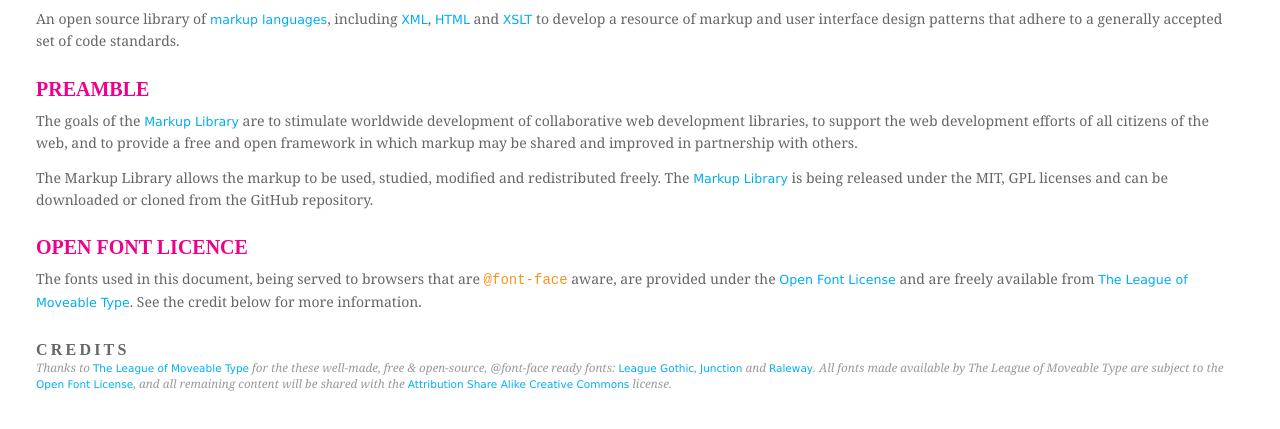
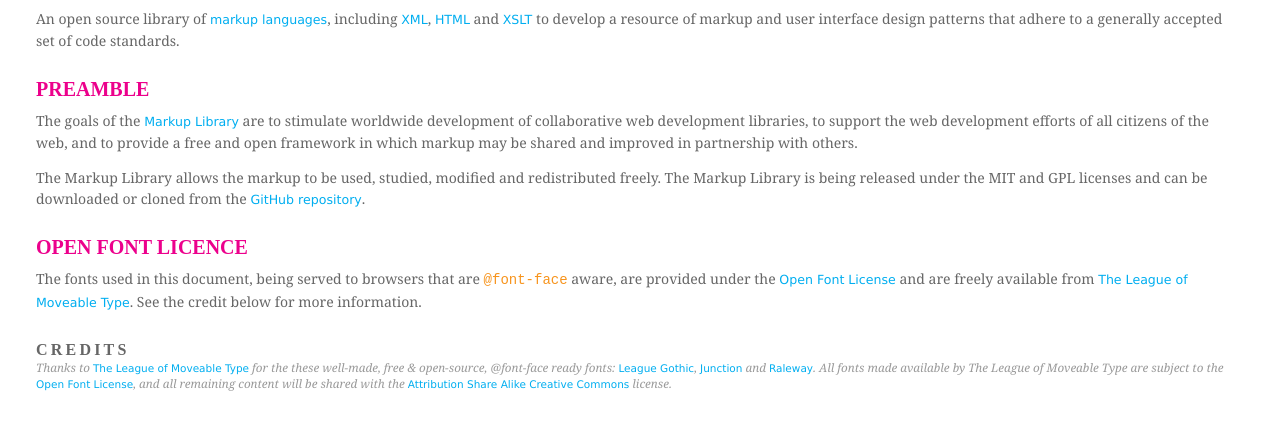
Before and after one commit to bauhouse/markuplibrary, a plain HTML site: page index.html in a window 1280 px wide. Shown: the part 221-650 px from the top of the page. Drawn offline with Linux system fonts and the light colour scheme; a web font is replaced by a local one.

Commit message:
Add MIT licence and modify the reference to the GitHub repository

```diff
--- a/index.html
+++ b/index.html
@@ -23,8 +23,8 @@
 		with others.</p>
 
 		<p>The Markup Library allows the markup to be used, studied, modified and redistributed freely.
-		The <a href="http://github.com/bauhouse/markuplibrary/">Markup Library</a> is being released
-		under the MIT, GPL licenses and can be downloaded or cloned from the GitHub repository.</p>
+		The Markup Library is being released under the MIT and GPL licenses and can be downloaded or
+		cloned from the <a href="http://github.com/bauhouse/markuplibrary/">GitHub repository</a>.</p>
 
 		<h4>Open Font Licence</h4>
 		<p>The fonts used in this document, being served to browsers that are <code>@font-face</code> aware,
```
Also changed, not shown: 1 other file.
